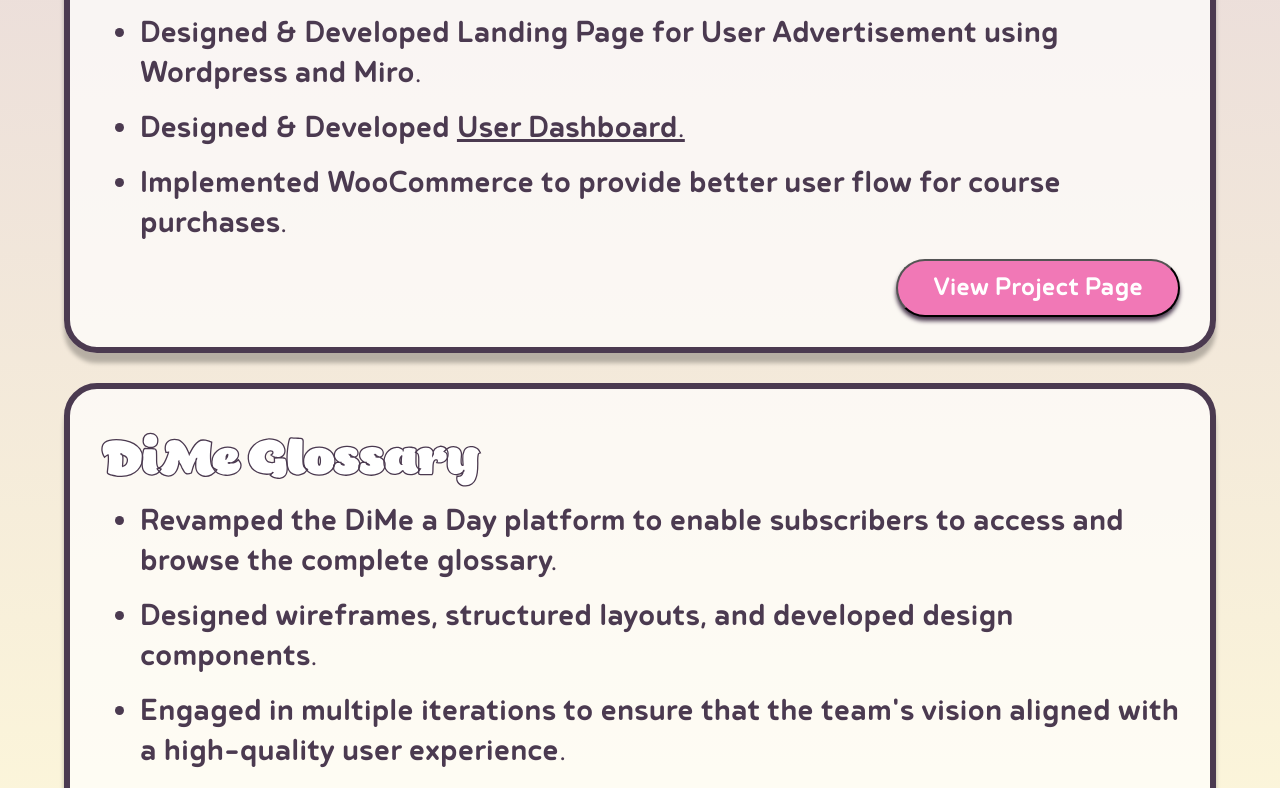
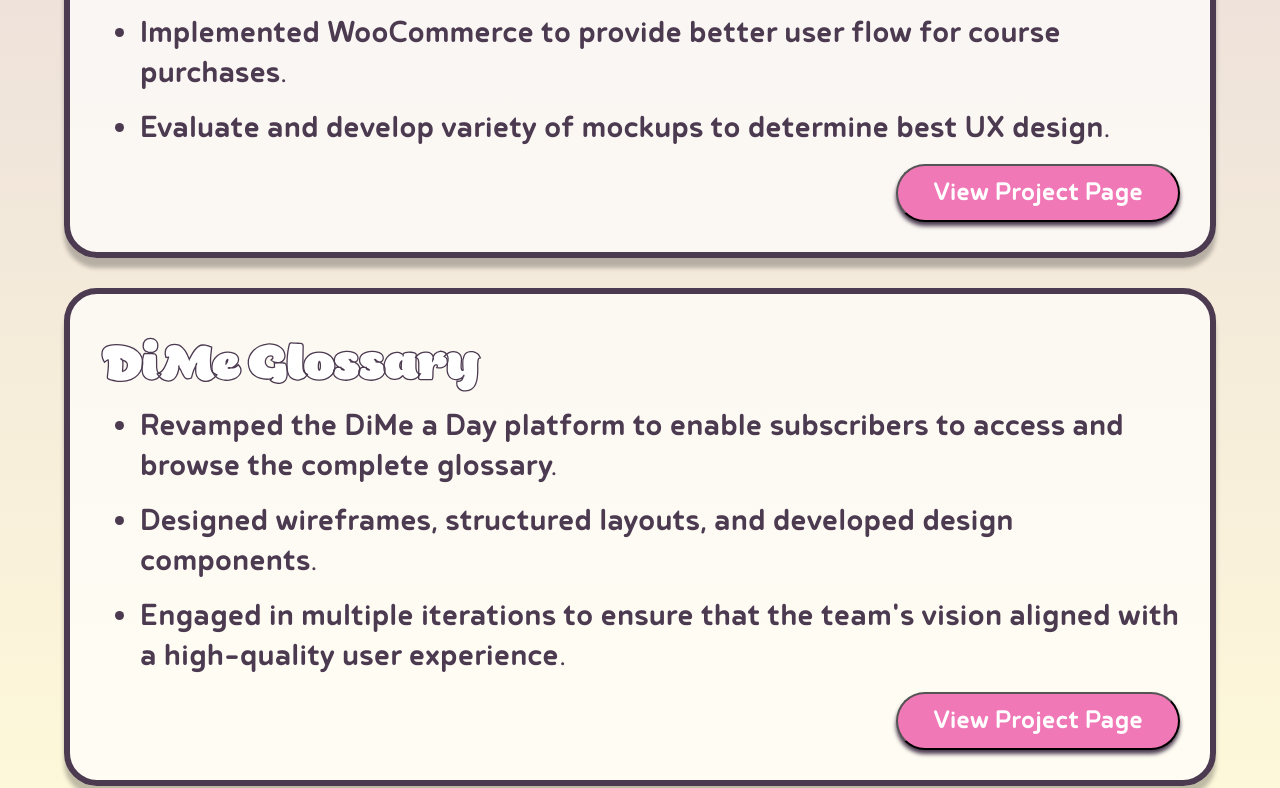
Before and after one commit to cttub/ChristinaResume, a React (Create React App) app: page /#/DiMe in a window 1280 px wide. Shown: the part 2828-3616 px from the top of the page. Built offline with nearby package versions, Linux system fonts and the light colour scheme.

Commit message:
Glossary

```diff
--- a/src/Components/CaseStudies/Dime.js
+++ b/src/Components/CaseStudies/Dime.js
@@ -15,6 +15,9 @@
       }
       projectPage =()=>{
         window.open('https://dimesociety.org/courses/applied-digital-health-ethics/', '_blank');
+      }
+      glossary =()=>{
+        window.open('https://dimesociety.org/glossary/', '_blank');
       }
 
     render() {
@@ -86,9 +89,8 @@
                 <Fade duration = {1500}><div className='case-box'>
                         <h3 style={{marginBottom: "-10px"}}>Applied Digital Ethics</h3>
                         <ul>
-                            <li>Designed & Developed Landing Page for User Advertisement using Wordpress and Miro.</li>
-                            <li>Designed & Developed <a href='https://dimesociety.org/my-dashboard/' target='_blank'>User Dashboard.</a></li>
-                            <li>Implemented WooCommerce to provide better user flow for course purchases.</li>
+                        <li>Implemented WooCommerce to provide better user flow for course purchases.</li>
+                        <li>Evaluate and develop variety of mockups to determine best UX design.</li>
                         </ul>
                         <div className='button-casebox'>
                         <button onClick={this.projectPage}>View Project Page</button>
@@ -102,7 +104,10 @@
                             <li>Designed wireframes, structured layouts, and developed design components.</li>
                             <li>Engaged in multiple iterations to ensure that the team's vision aligned with a high-quality user experience.</li>
                         </ul>
-                        <p style={{color: "#F178B6", textAlign: "center"}}>Project Details Coming Soon</p>
+
+                        <div className='button-casebox'>
+                        <button onClick={this.glossary}>View Project Page</button>
+                        </div>
 
                     </div></Fade>
 
```
